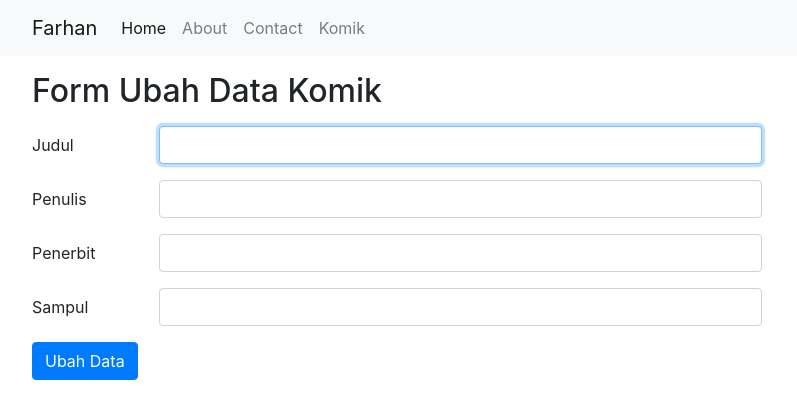
After one commit to farhanpw/rekweb2020_183040102_ci4app, a CodeIgniter 4 app: template app/Views/komik/edit.php in a window 1280 px wide. The commit adds this page. Shown: the top 419 px of the page, without its empty margins (53-850 px from the left). Run offline with PHP 8.4 and a stand-in for CodeIgniter, Linux system fonts and the light colour scheme; the template is opened without the code that fills it, so the values that code supplies are empty; some libraries are stand-ins or nearby versions.

Commit message:
Delete&Edit

```diff
--- a/app/Config/Routes.php
+++ b/app/Config/Routes.php
@@ -34,7 +34,9 @@ $routes->setAutoRoute(true);
 $routes->get('/', 'Pages::index');
 
 $routes->get('/komik/create', 'Komik::create');
-$routes->get('/komik/(:segment)', 'Komik::detail/$1');
+$routes->get('/komik/edit/(:segment)', 'Komik::edit/$1');
+$routes->delete('/komik/(:num)',  'Komik::delete/$1');
+$routes->get('/komik/(:any)', 'Komik::detail/$1');
 // $routes->get('coba/index', 'Coba::index');
 // $routes->get('coba/about', 'Coba::about');
 // $routes->get('/coba/(:any)/(:num)', 'Coba::about/$1/$2');
--- /dev/null
+++ b/app/Views/komik/edit.php
@@ -0,0 +1,49 @@
+<?= $this->extend('layout/template'); ?>
+
+<?= $this->section('content'); ?>
+<div class="container">
+    <div class="row">
+        <div class="col-8">
+            <h2 class="my-3">Form Ubah Data Komik</h2>
+
+            <form action="/komik/update/<?= $komik['id']; ?>" method="POST">
+                <?= csrf_field(); ?>
+                <input type="hidden" name="slug" value="<?= $komik['slug']; ?>" method="post">
+                <div class="form-group row">
+                    <label for="judul " class="col-sm-2 col-form-label">Judul</label>
+                    <div class="col-sm-10">
+                        <input type="text" class="form-control <?= ($validation->hasError('judul')) ? 'is-invalid' : ''; ?>" id="judul " name="judul" autofocus value="<?= (old('judul')) ? old('judul') : $komik['judul'] ?>">
+                        <div id="validationServer03Feedback" class="invalid-feedback">
+                            <?= $validation->getError('judul'); ?>
+                        </div>
+                    </div>
+                </div>
+                <div class="form-group row">
+                    <label for="penulis" class="col-sm-2 col-form-label">Penulis</label>
+                    <div class="col-sm-10">
+                        <input type="text" class="form-control" id="penulis" name="penulis" value="<?= (old('penulis')) ? old('penulis') : $komik['penulis'] ?>">
+                    </div>
+                </div>
+                <div class="form-group row">
+                    <label for="penerbit" class="col-sm-2 col-form-label">Penerbit</label>
+                    <div class="col-sm-10">
+                        <input type="text" class="form-control" id="penerbit" name="penerbit" value="<?= (old('penerbit')) ? old('penerbit') : $komik['penerbit'] ?>">
+                    </div>
+                </div>
+                <div class="form-group row">
+                    <label for="sampul" class="col-sm-2 col-form-label">Sampul</label>
+                    <div class="col-sm-10">
+                        <input type="text" class="form-control" id="sampul" name="sampul" value="<?= (old('sampul')) ? old('sampul') : $komik['sampul'] ?>">
+                    </div>
+                </div>
+                <div class="form-group row">
+                    <div class="col-sm-10">
+                        <button type="submit" class="btn btn-primary">Ubah Data</button>
+                    </div>
+                </div>
+            </form>
+        </div>
+    </div>
+</div>
+
+<?= $this->endSection(); ?>
```
Also changed, not shown: app/Controllers/Komik.php (+60 -0 lines), app/Views/komik/detail.php (+8 -2 lines).
